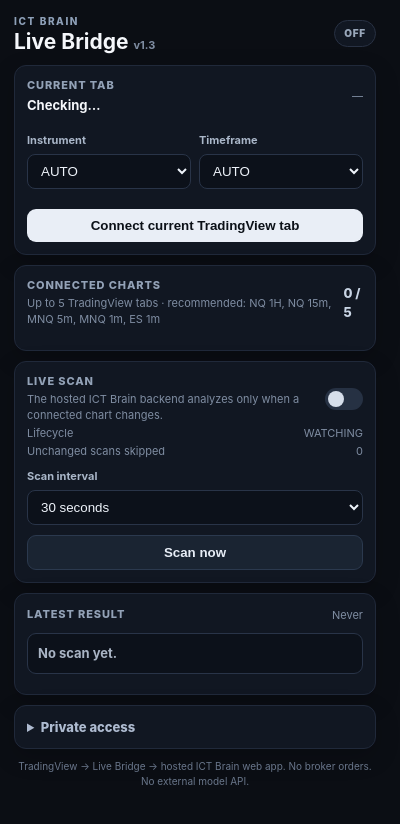
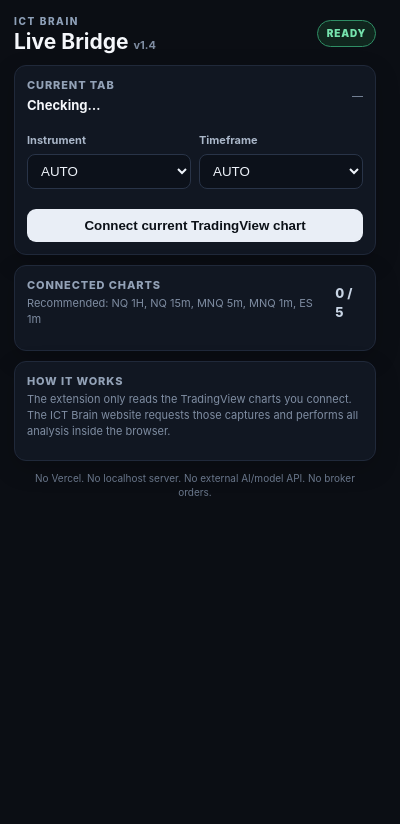
Before and after one commit to grobentham/iron-brain, a browser extension: page live-bridge/popup.html in a window 400 px wide. Drawn offline with Linux system fonts and the light colour scheme.

Commit message:
Simplify Live Bridge popup for browser-only website analysis

```diff
--- a/live-bridge/popup.html
+++ b/live-bridge/popup.html
@@ -9,75 +9,32 @@
 <body>
   <main>
     <header>
-      <div>
-        <p class="eyebrow">ICT BRAIN</p>
-        <h1>Live Bridge <span class="mini">v1.3</span></h1>
-      </div>
-      <span id="monitorBadge" class="badge off">OFF</span>
+      <div><p class="eyebrow">ICT BRAIN</p><h1>Live Bridge <span class="mini">v1.4</span></h1></div>
+      <span id="browserState" class="badge on">READY</span>
     </header>
 
     <section class="card current">
-      <div class="row between">
-        <div>
-          <p class="label">Current tab</p>
-          <p id="currentTab" class="value">Checking…</p>
-        </div>
-        <span id="tabState" class="mini">—</span>
+      <div class="row between"><div><p class="label">Current tab</p><p id="currentTab" class="value">Checking…</p></div><span id="tabState" class="mini">—</span></div>
+      <div class="grid2">
+        <label>Instrument<select id="instrument"><option>AUTO</option><option>NQ</option><option>MNQ</option><option>ES</option></select></label>
+        <label>Timeframe<select id="timeframe"><option>AUTO</option><option>1m</option><option>3m</option><option>5m</option><option>15m</option><option>30m</option><option>1H</option><option>4H</option><option>1D</option></select></label>
       </div>
-      <div class="grid2">
-        <label>Instrument
-          <select id="instrument"><option>AUTO</option><option>NQ</option><option>MNQ</option><option>ES</option></select>
-        </label>
-        <label>Timeframe
-          <select id="timeframe"><option>AUTO</option><option>1m</option><option>3m</option><option>5m</option><option>15m</option><option>30m</option><option>1H</option><option>4H</option><option>1D</option></select>
-        </label>
-      </div>
-      <button id="connectBtn" class="primary">Connect current TradingView tab</button>
+      <button id="connectBtn" class="primary">Connect current TradingView chart</button>
     </section>
 
     <section class="card">
-      <div class="row between">
-        <div>
-          <p class="label">Connected charts</p>
-          <p class="hint">Up to 5 TradingView tabs · recommended: NQ 1H, NQ 15m, MNQ 5m, MNQ 1m, ES 1m</p>
-        </div>
-        <span id="connectedCount" class="counter">0 / 5</span>
-      </div>
+      <div class="row between"><div><p class="label">Connected charts</p><p class="hint">Recommended: NQ 1H, NQ 15m, MNQ 5m, MNQ 1m, ES 1m</p></div><span id="connectedCount" class="counter">0 / 5</span></div>
       <div id="connectedList" class="connected-list"></div>
     </section>
 
     <section class="card">
-      <div class="row between">
-        <div><p class="label">Live Scan</p><p class="hint">The hosted ICT Brain backend analyzes only when a connected chart changes.</p></div>
-        <label class="switch"><input id="monitorToggle" type="checkbox" /><span></span></label>
-      </div>
-      <div class="row between"><span class="hint">Lifecycle</span><span id="lifecycleState" class="mini">WATCHING</span></div>
-      <div class="row between"><span class="hint">Unchanged scans skipped</span><span id="unchangedSkips" class="mini">0</span></div>
-      <label>Scan interval
-        <select id="interval"><option value="30">30 seconds</option><option value="60">1 minute</option><option value="120">2 minutes</option><option value="300">5 minutes</option></select>
-      </label>
-      <button id="scanBtn" class="secondary">Scan now</button>
-    </section>
-
-    <section class="card result-card">
-      <div class="row between"><p class="label">Latest result</p><span id="scanTime" class="mini">Never</span></div>
-      <div id="result" class="result wait">No scan yet.</div>
-      <p id="lifecycleDetail" class="hint"></p>
-      <p id="timeStatus" class="hint"></p>
-      <p id="marketStatus" class="hint"></p>
+      <p class="label">How it works</p>
+      <p class="hint">The extension only reads the TradingView charts you connect. The ICT Brain website requests those captures and performs all analysis inside the browser.</p>
       <p id="error" class="error"></p>
     </section>
 
-    <details class="card settings">
-      <summary>Private access</summary>
-      <label>ICT Brain access key
-        <input id="accessKey" type="password" autocomplete="off" placeholder="Leave blank unless private access is enabled" />
-      </label>
-      <button id="saveSettingsBtn" class="secondary">Save access key</button>
-    </details>
-
-    <p class="foot">TradingView → Live Bridge → hosted ICT Brain web app. No broker orders. No external model API.</p>
+    <p class="foot">No Vercel. No localhost server. No external AI/model API. No broker orders.</p>
   </main>
-  <script src="popup-v13.js"></script>
+  <script src="popup-v14.js"></script>
 </body>
 </html>
```
